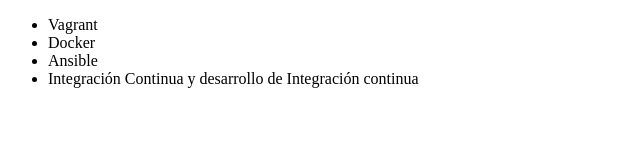
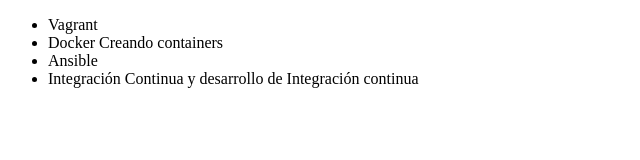
Before and after one commit to AeLVII/aluragithub, a plain HTML site: page index.html in a window 1280 px wide. Shown: the whole page, without its empty margins (0-640 px from the left). Drawn offline with Linux system fonts and the light colour scheme.

Commit message:
Corrigiendo lista

```diff
--- a/index.html
+++ b/index.html
@@ -7,7 +7,7 @@
     <body>
         <ul>
             <li>Vagrant</li>
-            <li>Docker</li>
+            <li>Docker Creando containers</li>
             <li>Ansible</li>
             <li>Integración Continua y desarrollo de Integración continua</li>
         </ul>
```
